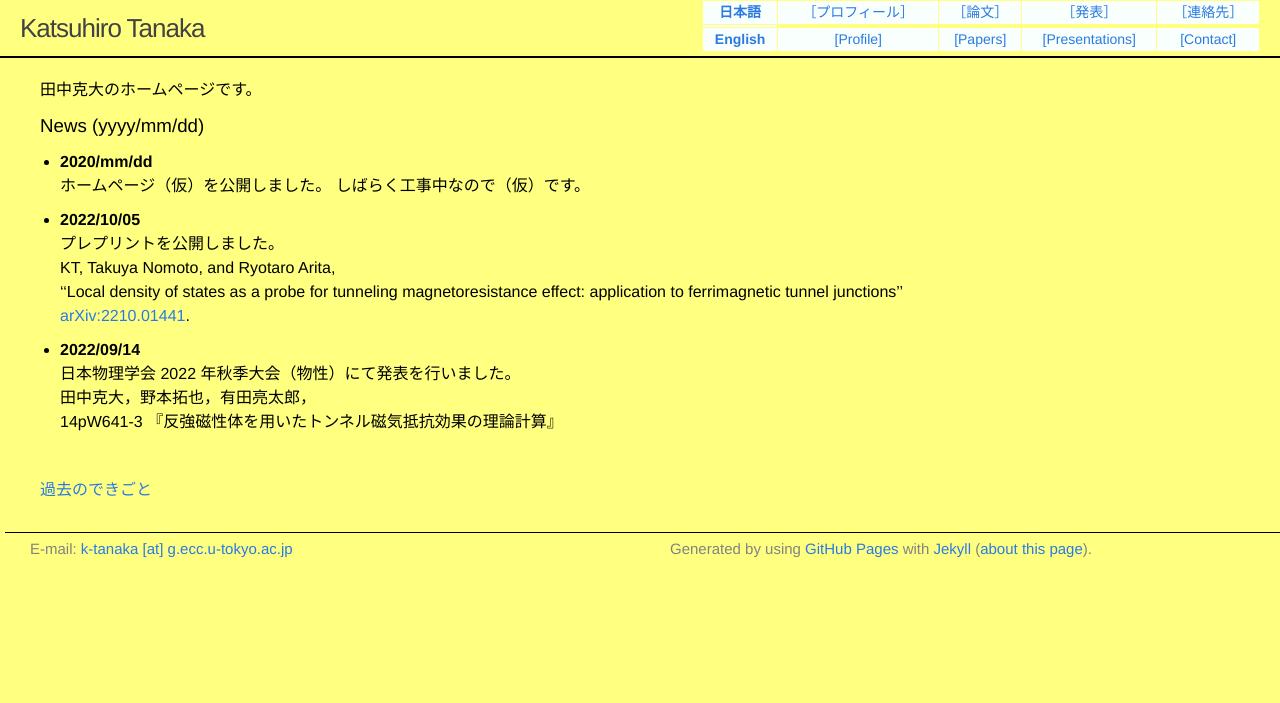
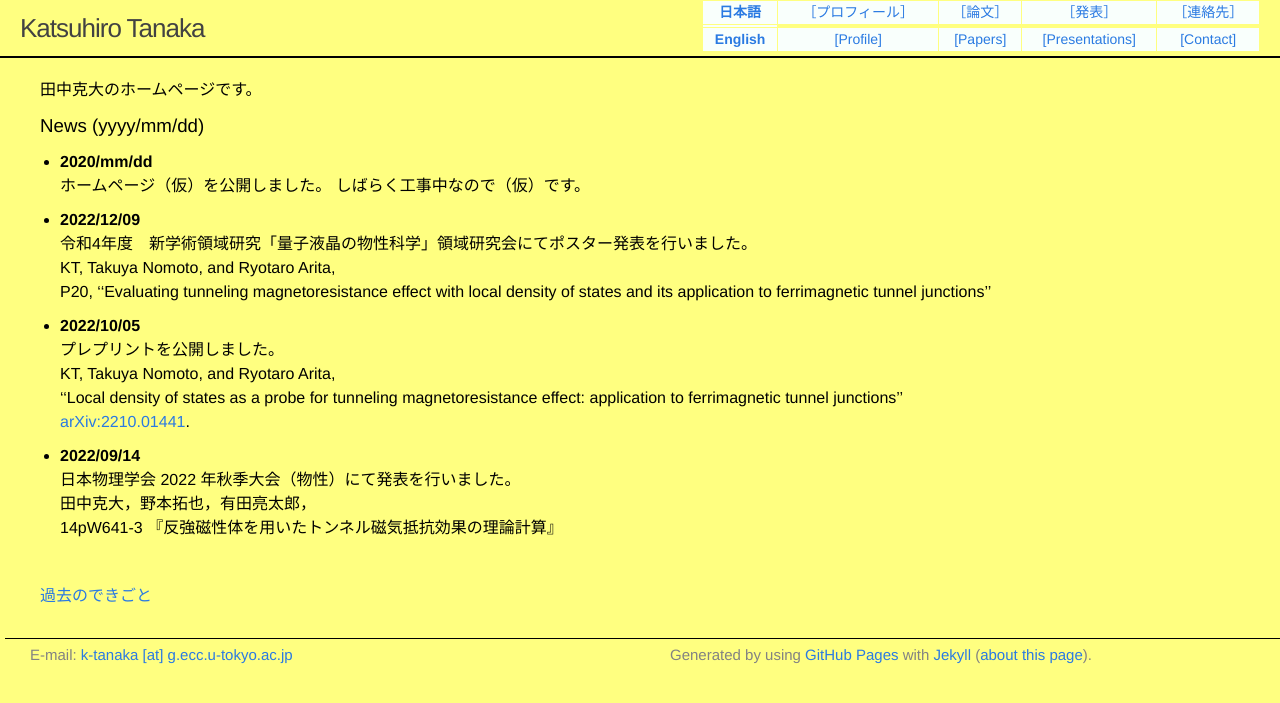
Before and after one commit to katsu-tanaka/katsu-tanaka.github.io, a Jekyll site: the page built from index.md, in a window 1280 px wide. Shown: the top 703 px of the page. Built offline with Jekyll 4.4.1, drawn with Linux system fonts in a browser that asks for light colours.

```diff
--- a/index.md
+++ b/index.md
@@ -9,6 +9,11 @@ title: Katsuhiro Tanaka
 - **2020/mm/dd**
   ホームページ（仮）を公開しました。
   しばらく工事中なので（仮）です。
+
+- **2022/12/09**
+  令和4年度　新学術領域研究「量子液晶の物性科学」領域研究会にてポスター発表を行いました。
+  KT, Takuya Nomoto, and Ryotaro Arita,
+  P20, ''Evaluating tunneling magnetoresistance effect with local density of states and its application to ferrimagnetic tunnel junctions''
 
 - **2022/10/05**
   プレプリントを公開しました。
```
Also changed, not shown: index_e.md (+5 -0 lines), ja/presentations_j.md (+4 -0 lines).
